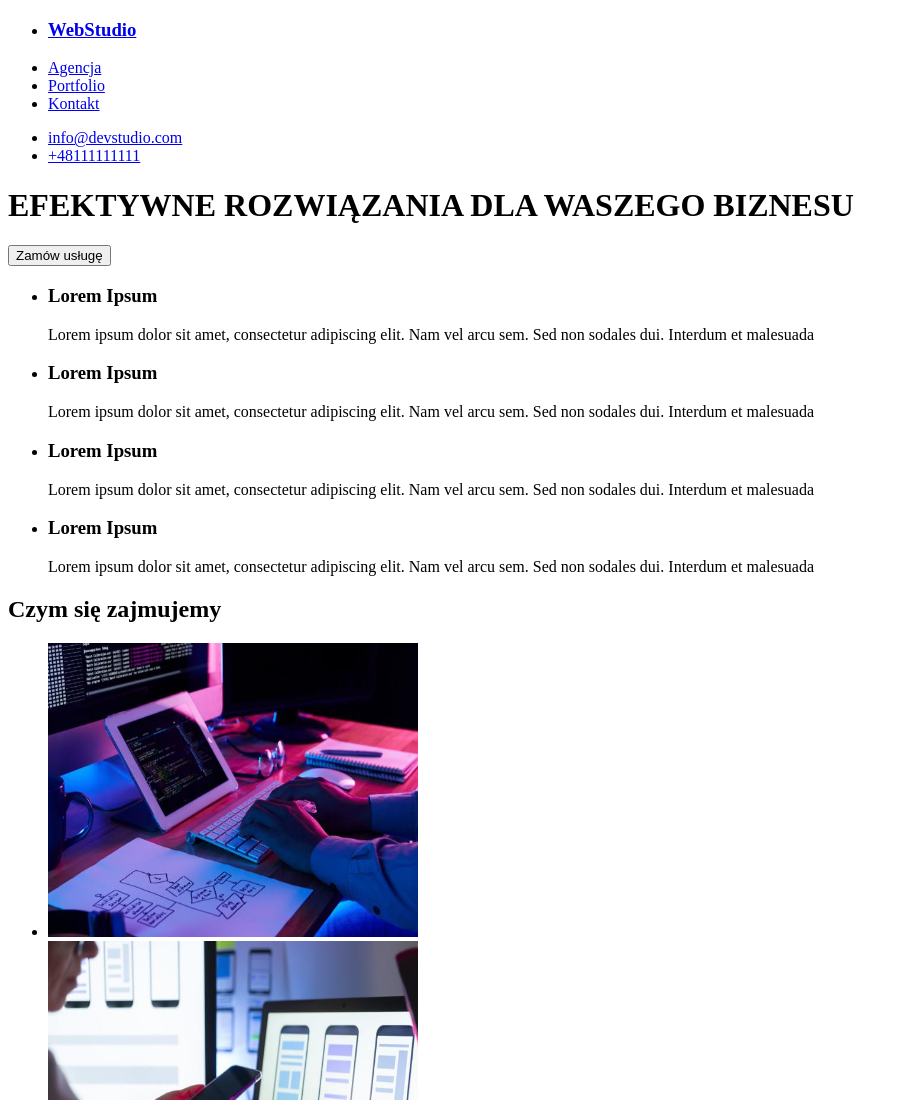
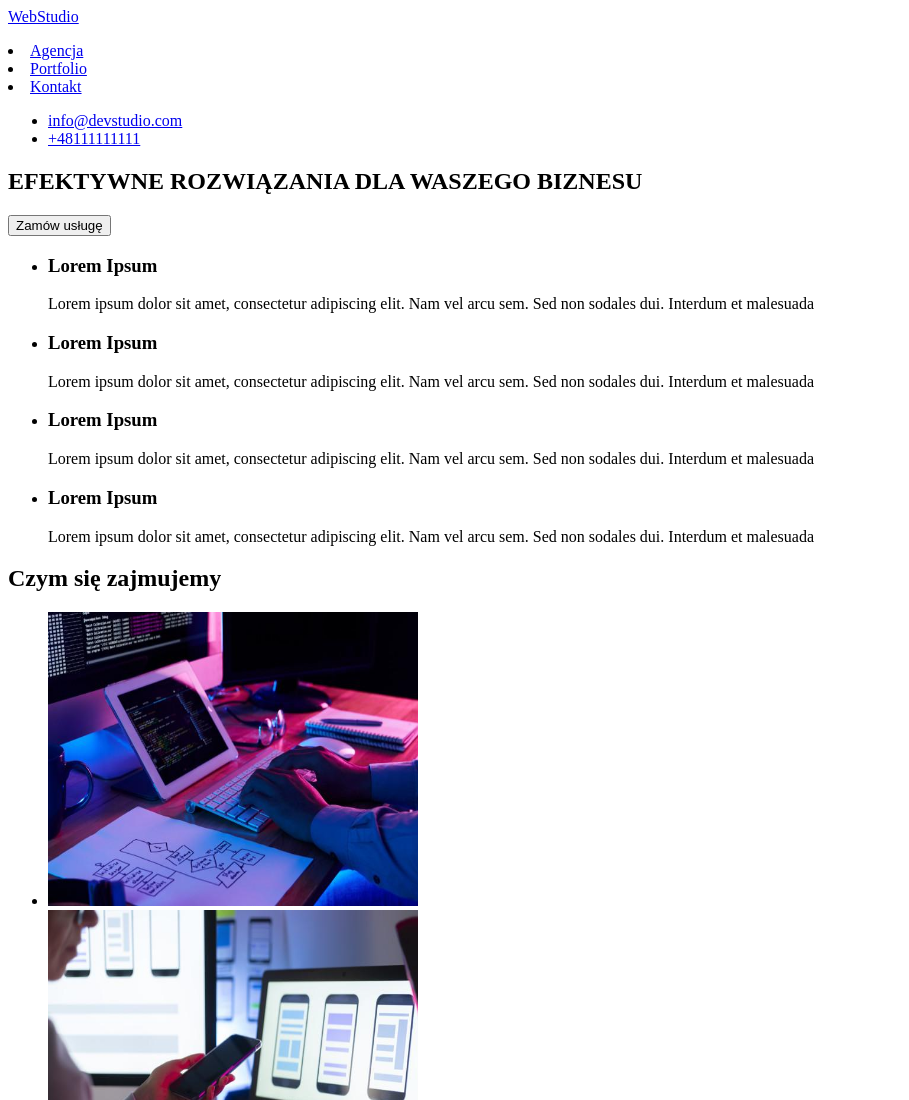
Before and after one commit to Adashevski/goit-markup-hw-01, a plain HTML site: page index.html in a window 1280 px wide. Shown: the top 1100 px of the page, without its empty margins (0-909 px from the left). Drawn offline with Linux system fonts and the light colour scheme.

Commit message:
poprawa html
usunięcie zbędnych divów, wypchnięcie logo przed
nav, poprawienie pierwszej sekcji main,
optymalizacja zdjęć

```diff
--- a/index.html
+++ b/index.html
@@ -8,65 +8,53 @@
   </head>
   <body>
     <header>
+      <a href="index.html">WebStudio</a>
       <nav>
-        <ul>
-          <li>
-            <h3><a href="index.html">WebStudio</a></h3>
-          </li>
+        <ul></ul>
           <li><a href="index.html">Agencja</a></li>
           <li><a href="index.html">Portfolio</a></li>
           <li><a href="index.html">Kontakt</a></li>
         </ul>
-      </nav>
-      <div>
         <ul>
-          <li><a href="emailto:info@devstudio.com">info@devstudio.com</a></li>
+          <li><a href="mailto:info@devstudio.com">info@devstudio.com</a></li>
           <li><a href="tel:+48111111111">+48111111111</a></li>
         </ul>
-      </div>
-      <div>
+      </nav>
+    </header>
+    <main>
+      <section>
         <h1>EFEKTYWNE ROZWIĄZANIA DLA WASZEGO BIZNESU</h1>
         <button type="button">Zamów usługę</button>
-      </div>
-    </header>
-    <main>
+      </section>
       <section>
         <ul>
           <li>
             <h3>Lorem Ipsum</h3>
-            <div>
             <p>
               Lorem ipsum dolor sit amet, consectetur adipiscing elit. Nam vel
               arcu sem. Sed non sodales dui. Interdum et malesuada
             </p>
-            </div>
           </li>
           <li>
             <h3>Lorem Ipsum</h3>
-            <div>
             <p>
               Lorem ipsum dolor sit amet, consectetur adipiscing elit. Nam vel
               arcu sem. Sed non sodales dui. Interdum et malesuada
             </p>
-            </div>
           </li>
           <li>
             <h3>Lorem Ipsum</h3>
-            <div>
             <p>
               Lorem ipsum dolor sit amet, consectetur adipiscing elit. Nam vel
               arcu sem. Sed non sodales dui. Interdum et malesuada
             </p>
-            </div>
           </li>
           <li>
             <h3>Lorem Ipsum</h3>
-            <div>
             <p>
               Lorem ipsum dolor sit amet, consectetur adipiscing elit. Nam vel
               arcu sem. Sed non sodales dui. Interdum et malesuada
             </p>
-            </div>
           </li>
         </ul>
       </section>
@@ -157,7 +145,7 @@
       <a href="index.html">WebStudio</a>
       <address>m. Warszawa, Aleje Jerozolimskie 21</address>
       <ul>
-        <li><a href="emailto:info@example.com">info@example.com</a></li>
+        <li><a href="mailto:info@example.com">info@example.com</a></li>
         <li><a href="tel:+48111111111">+48 111 111 111</a></li>
       </ul>
     </footer>
```
Also changed, not shown: images/Frontend_dev.jpg, images/Marketing.jpg, images/UI_designer.jpg, images/product_designer.jpg. Lines whose indentation alone changed are shown as unchanged.
